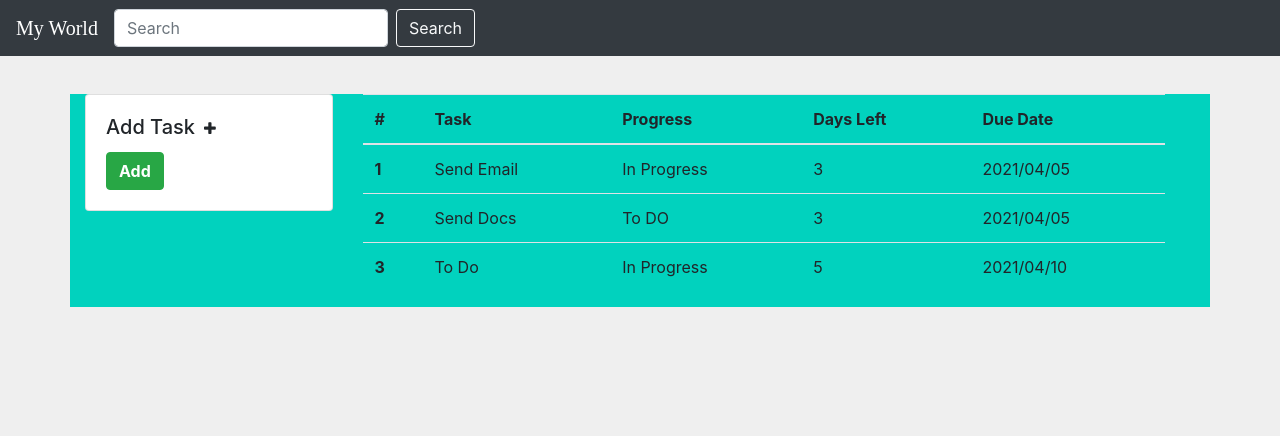
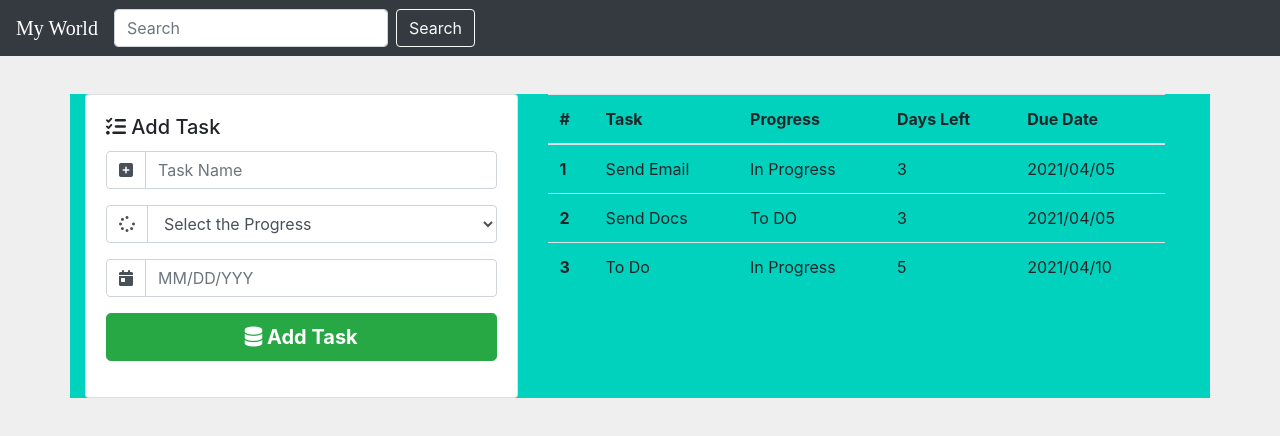
Before and after one commit to KenathPerera/angular-to-do-app, an Angular app: page / in a window 1280 px wide. Shown: the top 436 px of the page. Built offline with nearby package versions, Linux system fonts and the light colour scheme.

Commit message:
Create Add Task Form

```diff
--- a/src/app/sidebar/sidebar.component.css
+++ b/src/app/sidebar/sidebar.component.css
@@ -2,6 +2,7 @@
     /* margin:0; */
     margin-top:3%;
     background: #01d2be;
+    height: 100%;
 }
 .row-page{
     height: 100%;
--- a/src/app/sidebar/sidebar.component.html
+++ b/src/app/sidebar/sidebar.component.html
@@ -1,14 +1,55 @@
 <div class="container page-container">
   <div class="row row-page">
-    <div class="col-3">
+    <div class="col-5">
       <div class="card" style="width:100%;">
         <div class="card-body">
-          <h5 class="card-title">Add Task<div class="badge badge-pill badge-ligh"><i class="fa fa-plus"></i></div></h5>
-          <button type="button" class="btn btn-success" (click)="onClick($event)" style="cursor: pointer;font-weight: bold;">Add</button>
+          <h5 class="card-title"><i class="fas fa-tasks"></i> Add Task
+          </h5>
+          <form>
+            <div class="form-group">
+              <div class="input-group">
+                <div class="input-group-prepend">
+                  <div class="input-group-text bg-white">
+                    <i class="fas fa-plus-square"></i>
+                  </div>
+                </div>
+                <input type="text" class="form-control" placeholder="Task Name">
+              </div>
+            </div>
+            <div class="form-group">
+              <div class="input-group">
+                <div class="input-group-prepend">
+                  <div class="input-group-text bg-white">
+                    <i class="fas fa-spinner"></i>
+                  </div>
+                </div>
+                <select class="form-control" aria-label="Default select example">
+                  <option selected>Select the Progress</option>
+                  <option value="1">To Do</option>
+                  <option value="2">IN Progress</option>
+                  <option value="3">Done</option>
+                </select>
+              </div>
+            </div>
+            <div class="form-group">
+              <div class="input-group">
+                <div class="input-group-prepend">
+                  <div class="input-group-text bg-white">
+                    <i class="fas fa-calendar-day"></i>
+                  </div>
+                </div>
+                <input class="form-control" id="date" name="date" placeholder="MM/DD/YYY" type="text" />
+              </div>
+            </div>
+            <div class="form-group">
+              <button type="button" class="btn btn-success btn-lg btn-block" style="cursor: pointer;font-weight: bold;"><i class="fas fa-database"></i> Add Task</button>
+            </div>
+          </form>
+
         </div>
       </div>
     </div>
-    <div class="col-9">
+    <div class="col-7">
       <table class="table">
         <thead>
           <tr>
--- a/src/index.html
+++ b/src/index.html
@@ -7,12 +7,17 @@
 
   <meta name="viewport" content="width=device-width, initial-scale=1">
   <link rel="icon" type="image/x-icon" href="favicon.ico">
+  <link rel="stylesheet" href="https://cdnjs.cloudflare.com/ajax/libs/bootstrap-datepicker/1.4.1/css/bootstrap-datepicker3.css"/>
+
+</head>
+<body style="background-color: #EFEFEF;">
+  <app-root></app-root>
   <script src="https://ajax.googleapis.com/ajax/libs/jquery/3.3.1/jquery.min.js">
   </script>
   <script src="https://maxcdn.bootstrapcdn.com/bootstrap/4.3.1/js/bootstrap.min.js">
   </script>
-</head>
-<body style="background-color: #EFEFEF;">
-  <app-root></app-root>
+  <script src="https://kit.fontawesome.com/76d3e874bf.js" crossorigin="anonymous"></script>
+  <script type="text/javascript" src="https://cdnjs.cloudflare.com/ajax/libs/bootstrap-datepicker/1.4.1/js/bootstrap-datepicker.min.js"></script>
+
 </body>
 </html>
```
